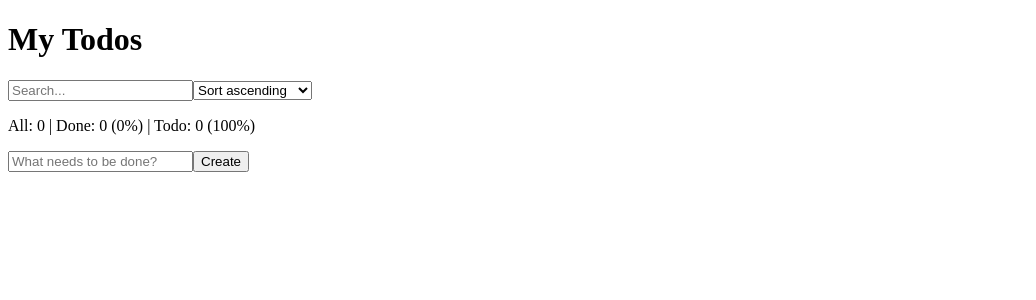
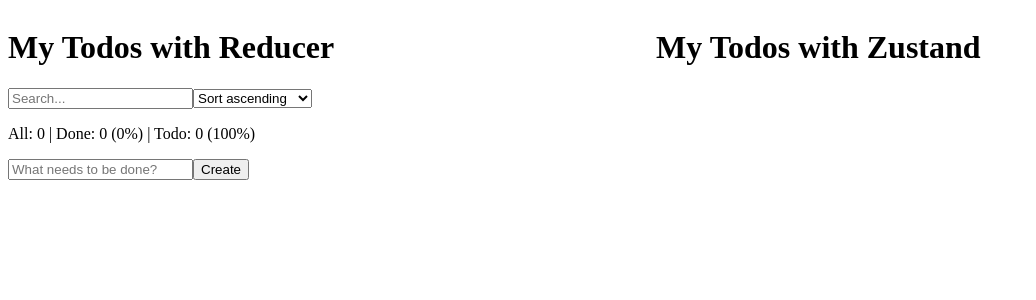
Before and after one commit to mtkacz-soldevelo/todos-state-management, a React (Vite) app: page / in a window 1280 px wide. Shown: the top 300 px of the page, without its empty margins (0-1036 px from the left). Built offline with nearby package versions, Linux system fonts and the light colour scheme.

Commit message:
add todos-with-zustand

```diff
--- a/package.json
+++ b/package.json
@@ -11,7 +11,8 @@
   },
   "dependencies": {
     "react": "^18.3.1",
-    "react-dom": "^18.3.1"
+    "react-dom": "^18.3.1",
+    "zustand": "^4.5.4"
   },
   "devDependencies": {
     "@types/react": "^18.3.3",
--- a/src/App.tsx
+++ b/src/App.tsx
@@ -1,7 +1,19 @@
 import { TodosWithReducer } from './todos-with-reducer';
+import { TodosWithZustand } from './todos-with-zustand';
 
 function App() {
-  return <TodosWithReducer />;
+  return (
+    <div
+      style={{
+        display: 'grid',
+        gridTemplateColumns: 'repeat(2, 1fr)',
+        gap: '2rem',
+      }}
+    >
+      <TodosWithReducer />
+      <TodosWithZustand />
+    </div>
+  );
 }
 
 export default App;
--- a/src/todos-with-reducer/components/todos.store.tsx
+++ b/src/todos-with-reducer/components/todos.store.tsx
@@ -124,7 +124,7 @@
   }
 };
 
-const STORAGE_KEY = 'my-todos';
+const STORAGE_KEY = 'my-todos-with-reducer';
 
 export function useTodosSource() {
   const [{ todos, searchFilter, sortOrder, isInitalized }, dispatch] =
--- a/src/todos-with-reducer/todos.app.tsx
+++ b/src/todos-with-reducer/todos.app.tsx
@@ -25,7 +25,7 @@
 }
 
 function TodosHeader() {
-  return <h1>My Todos</h1>;
+  return <h1>My Todos with Reducer</h1>;
 }
 
 function TodosStats() {
--- /dev/null
+++ b/src/todos-with-zustand/index.tsx
@@ -0,0 +1 @@
+export { TodosWithZustand } from './todos.app';
--- /dev/null
+++ b/src/todos-with-zustand/todos.app.tsx
@@ -0,0 +1,20 @@
+function TodosPage() {
+  return (
+    <div>
+      <TodosHeader />
+      {/* <TodosSearch />
+      <TodosSort />
+      <TodosStats />
+      <TodoForm />
+      <TodosList /> */}
+    </div>
+  );
+}
+
+function TodosHeader() {
+  return <h1>My Todos with Zustand</h1>;
+}
+
+export function TodosWithZustand() {
+  return <TodosPage />;
+}
```
Also changed, not shown: 1 other file (tests, documents, lock files or other folders).
